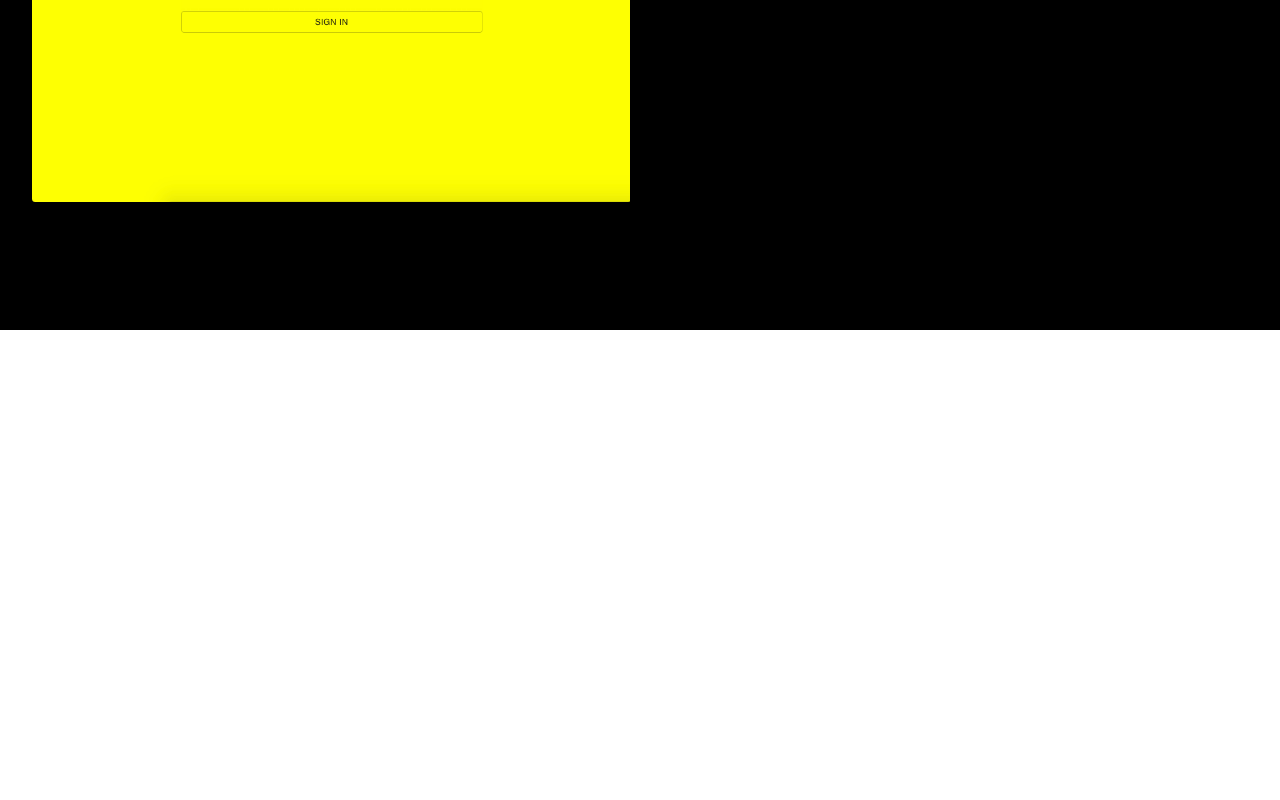
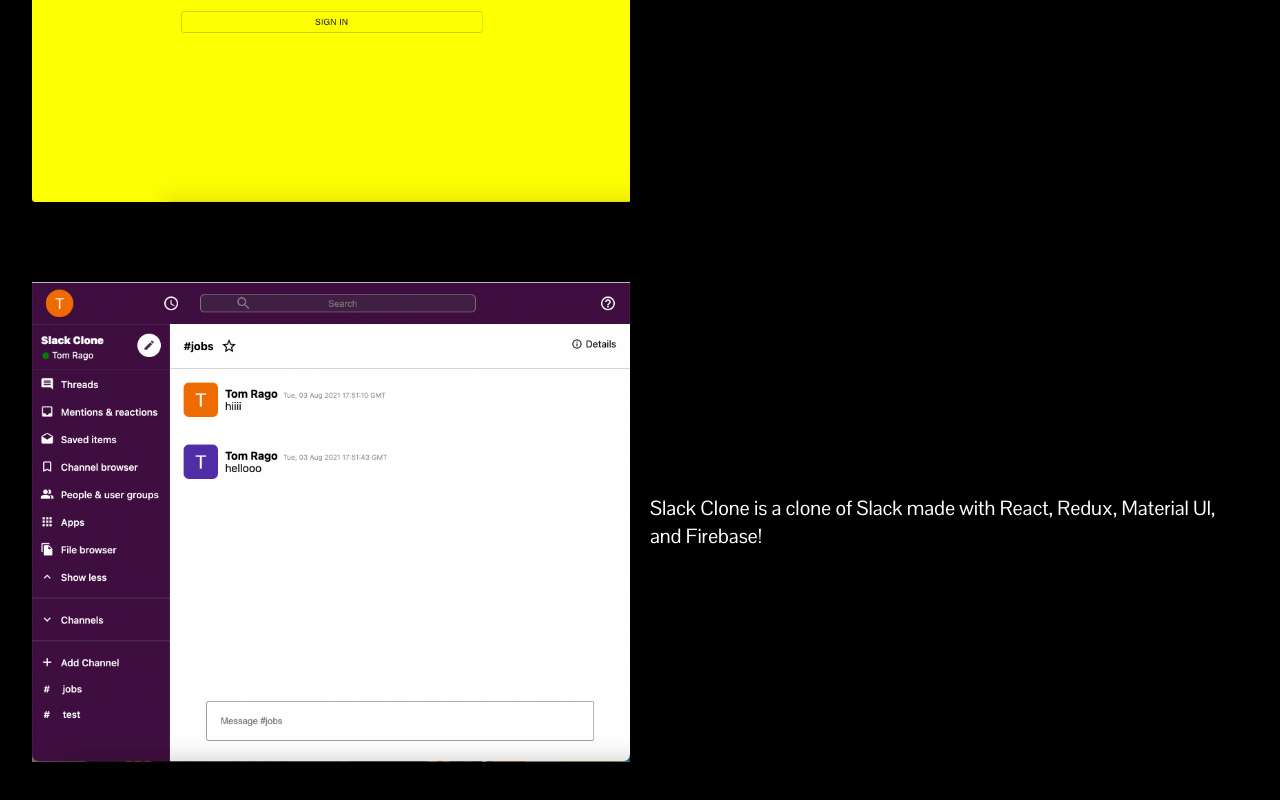
Before and after one commit to tom318267/portfolio-2, a React (Create React App) app: page / in a window 1280 px wide. Shown: the part 3013-3813 px from the top of the page. Before the commit the page ends 3343 px from the top, so only its background shows below. Built offline with nearby package versions, Linux system fonts and the light colour scheme.

Commit message:
add slack

```diff
--- a/src/components/Home.js
+++ b/src/components/Home.js
@@ -11,7 +11,7 @@
           <p className="text-white font-extralight text-lg md:text-2xl mb-5 font-open">
             I specialize in front-end and back-end development.
           </p>
-          <button className="hvr-bounce-in px-8 py-2 w-full md:w-1/3 md:text-xl rounded-3xl text-black font-semibold font-open bg-blue  active:bg-hoverBlue">
+          <button className="hvr-bounce-in px-8 py-2 w-4/5 md:w-1/3 md:text-xl rounded-3xl text-black font-semibold font-open bg-blue active:bg-hoverBlue">
             <a href="#my-work">My Work</a>
           </button>
         </div>
--- a/src/components/Work.js
+++ b/src/components/Work.js
@@ -8,7 +8,7 @@
   return (
     <div className="work-flex text-white">
       <div
-        data-aos="zoom-in-right"
+        data-aos="fade-up"
         className="work-items flex gap-5 w-full font-open mb-20 text-sm md:text-lg items-center"
       >
         <a
@@ -20,7 +20,7 @@
           <img src={img} alt="img" />
         </a>
 
-        <p className="md:text-xl w-1/2">{info}</p>
+        <p className="text-xs md:text-xl w-1/2">{info}</p>
       </div>
     </div>
   );
--- a/src/info.js
+++ b/src/info.js
@@ -1,6 +1,7 @@
 import triumph from "./assets/triumph.png";
 import storybook from "./assets/storybook.png";
 import snapchat from "./assets/snapchat.png";
+import slack from "./assets/slack.png";
 
 export const DATA = [
   {
@@ -23,4 +24,10 @@
     img: snapchat,
     url: "https://snapchat-clone-bb3e6.web.app/",
   },
+  {
+    name: "Slack Clone",
+    info: "Slack Clone is a clone of Slack made with React, Redux, Material UI, and Firebase!",
+    img: slack,
+    url: "https://slack-clone-23df2.firebaseapp.com/",
+  },
 ];
```
Also changed, not shown: src/assets/slack.png (added), 1 other file (tests, documents, lock files or other folders).
